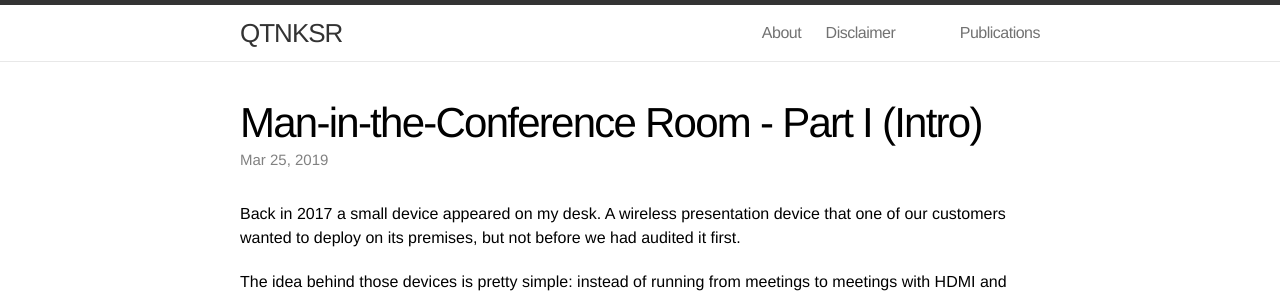
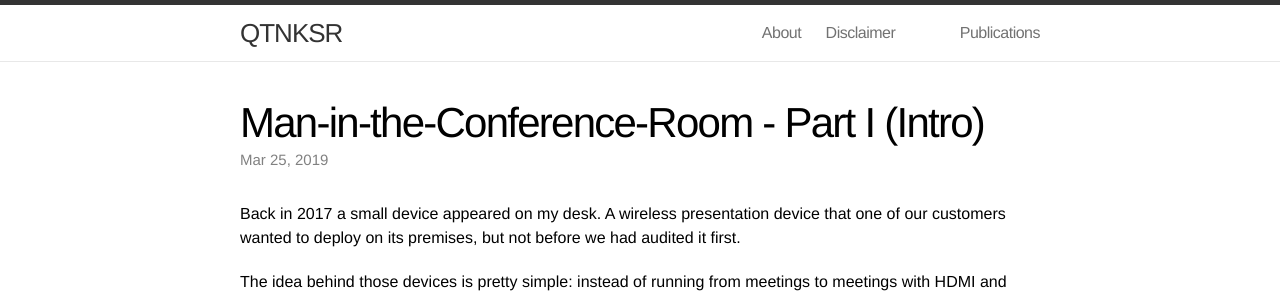
Before and after one commit to qkaiser/qkaiser.github.io, a Jekyll site: the page built from _posts/2018-08-21-awind-device.markdown, in a window 1280 px wide and 900 px high. Shown: the top 296 px of the window. Built offline with Jekyll 4.4.1, drawn with Linux system fonts in a browser that asks for light colours; comment, search, counter and statistics services are not loaded.

```diff
--- a/_posts/2018-08-21-awind-device-hardware.markdown
+++ b/_posts/2018-08-21-awind-device-hardware.markdown
@@ -1,6 +1,6 @@
 ---
 layout: post
-title:  "Man-in-the-Conference Room - Part II (Hardware Hacking)"
+title:  "Man-in-the-Conference-Room - Part II (Hardware Hacking)"
 date:   2019-03-25 04:00:00
 comments: true
 categories: pentesting
--- a/_posts/2018-08-21-awind-device-network.markdown
+++ b/_posts/2018-08-21-awind-device-network.markdown
@@ -1,6 +1,6 @@
 ---
 layout: post
-title:  "Man-in-the-Conference Room - Part III (Network Assessment)"
+title:  "Man-in-the-Conference-Room - Part III (Network Assessment)"
 date:   2019-03-26 03:00:00
 comments: true
 categories: pentesting
--- a/_posts/2018-08-21-awind-device.markdown
+++ b/_posts/2018-08-21-awind-device.markdown
@@ -1,6 +1,6 @@
 ---
 layout: post
-title:  "Man-in-the-Conference Room - Part I (Intro)"
+title:  "Man-in-the-Conference-Room - Part I (Intro)"
 date:   2019-03-25 03:00:00
 comments: true
 categories: pentesting
```
